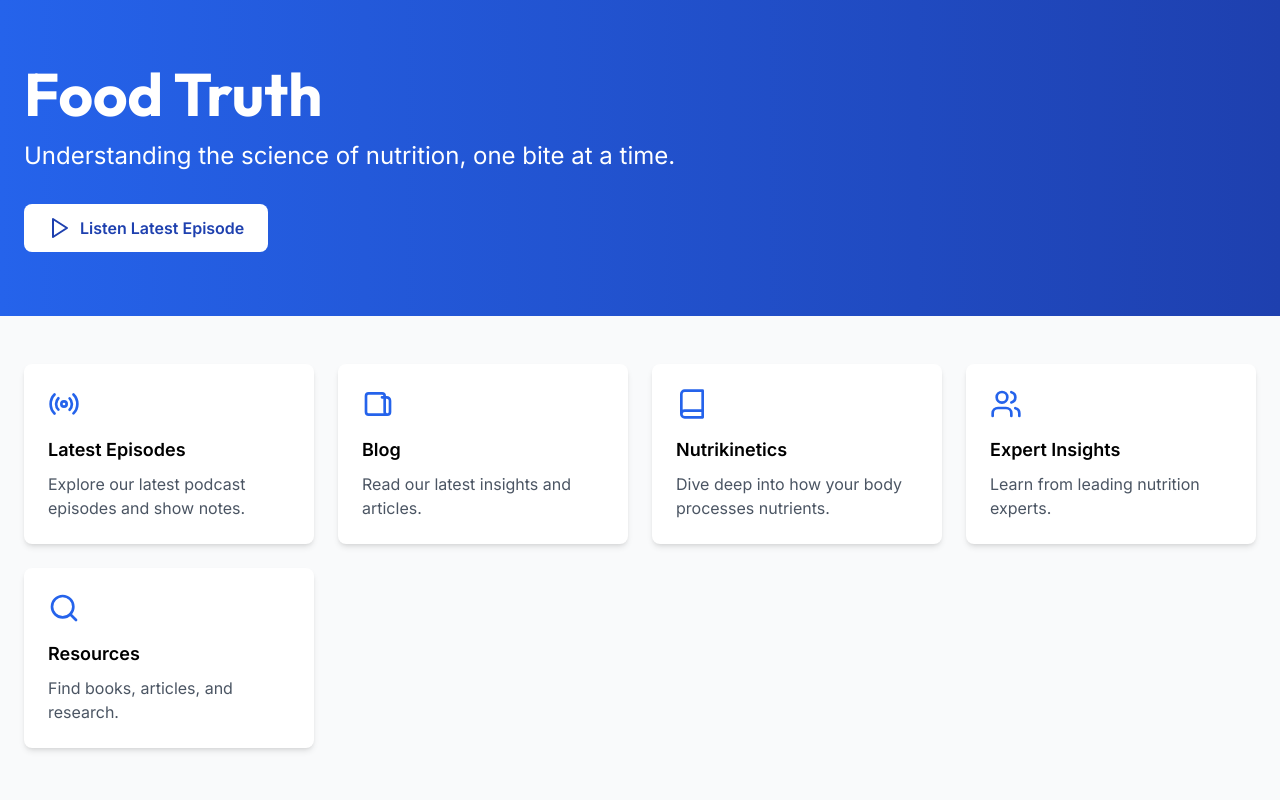
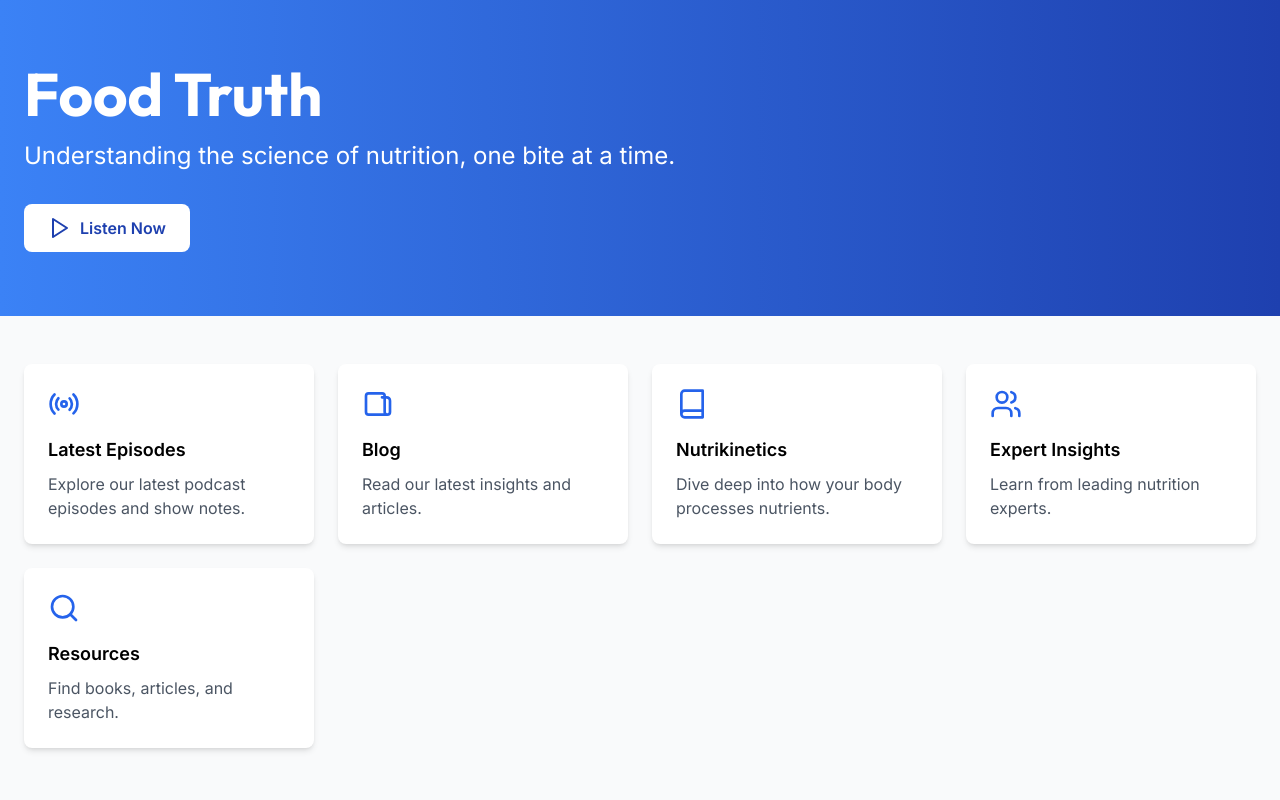
Before and after one commit to EricScottJohnston/foodtruth, a Next.js app: page / in a window 1280 px wide. Shown: the top 800 px of the page. Built offline with nearby package versions, Linux system fonts and the light colour scheme.

Commit message:
Update page.js

```diff
--- a/app/page.js
+++ b/app/page.js
@@ -1,15 +1,19 @@
+'use client';
+
 import Link from 'next/link'
-import React from 'react';
+import React, { useState } from 'react';
 import { Play, Book, Radio, Users, Search } from 'lucide-react';
 import { Outfit } from 'next/font/google'
 
 const outfit = Outfit({ subsets: ['latin'] })
 
 export default function Homepage() {
+  const [isDropdownOpen, setIsDropdownOpen] = useState(false);
+
   return (
     <div className="min-h-screen bg-gray-50">
       {/* Hero Section */}
-      <div className="bg-gradient-to-r from-blue-600 to-blue-800 text-white">
+      <div className="bg-gradient-to-r from-blue-500 to-blue-800 text-white">
         <div className="container mx-auto px-6 py-16">
           <h1 className={`text-4xl md:text-6xl font-bold mb-4 ${outfit.className}`}>
           Food Truth
@@ -17,10 +21,52 @@ export default function Homepage() {
           <p className="text-xl md:text-2xl mb-8">
             Understanding the science of nutrition, one bite at a time.
           </p>
-          <button className="bg-white text-blue-800 px-6 py-3 rounded-lg font-semibold flex items-center hover:bg-blue-50">
-            <Play className="mr-2" />
-            Listen Latest Episode
-          </button>
+          <div className="relative inline-block">
+  <button
+    onClick={() => setIsDropdownOpen(!isDropdownOpen)}
+    className="bg-white text-blue-800 px-6 py-3 rounded-lg font-semibold flex items-center hover:bg-blue-50"
+  >
+    <Play className="mr-2" />
+    Listen Now
+  </button>
+
+  {isDropdownOpen && (
+    <div className="absolute mt-2 w-48 bg-white rounded-lg shadow-lg py-2 z-10">
+      <a
+        href="https://spotify.com"
+        target="_blank"
+        rel="noopener noreferrer"
+        className="block px-4 py-2 text-gray-800 hover:bg-blue-50"
+      >
+        Spotify
+      </a>
+      <a
+        href="https://podcasts.apple.com"
+        target="_blank"
+        rel="noopener noreferrer"
+        className="block px-4 py-2 text-gray-800 hover:bg-blue-50"
+      >
+        Apple Podcasts
+      </a>
+      <a
+        href="https://podcasts.google.com"
+        target="_blank"
+        rel="noopener noreferrer"
+        className="block px-4 py-2 text-gray-800 hover:bg-blue-50"
+      >
+        Google Podcasts
+      </a>
+      <a
+        href="https://youtube.com"
+        target="_blank"
+        rel="noopener noreferrer"
+        className="block px-4 py-2 text-gray-800 hover:bg-blue-50"
+      >
+        YouTube
+      </a>
+    </div>
+  )}
+</div>
         </div>
       </div>
 
```
